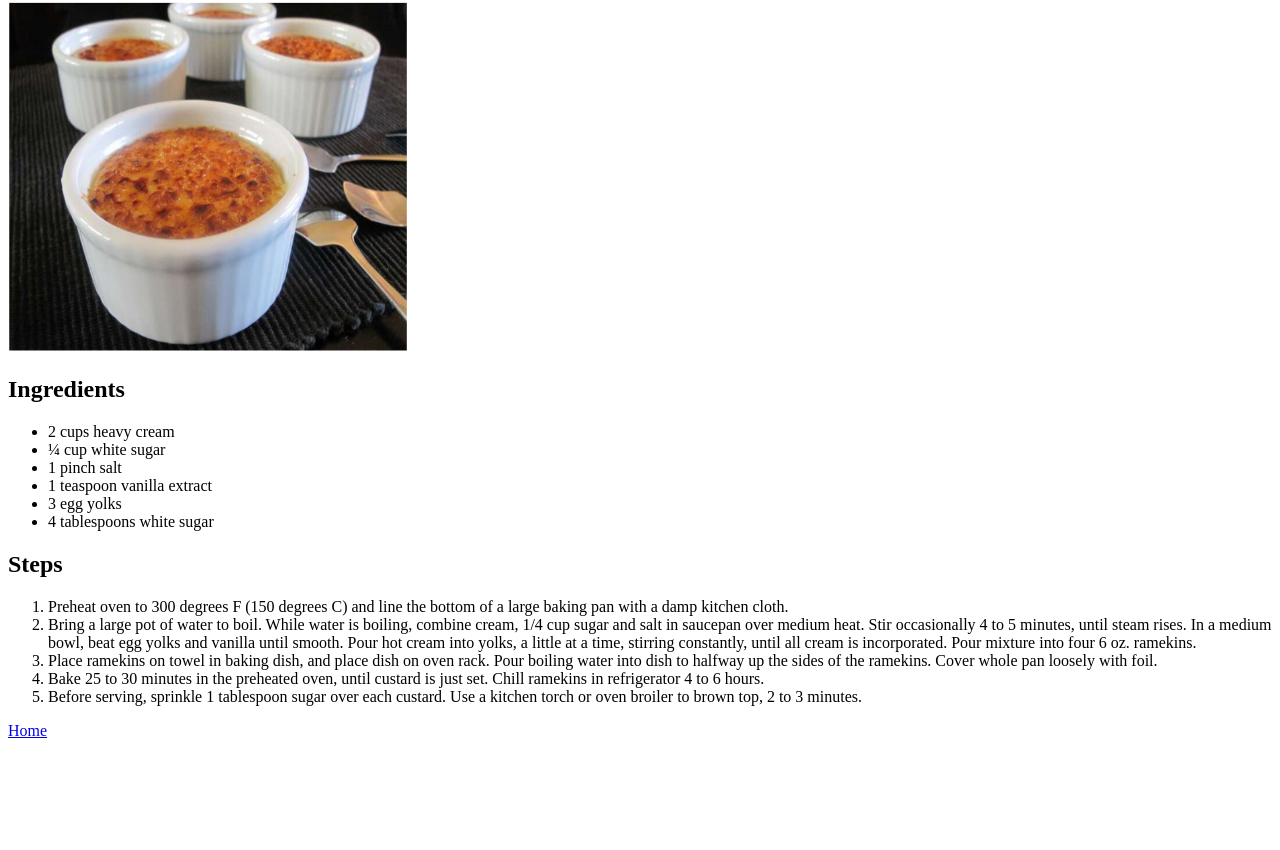
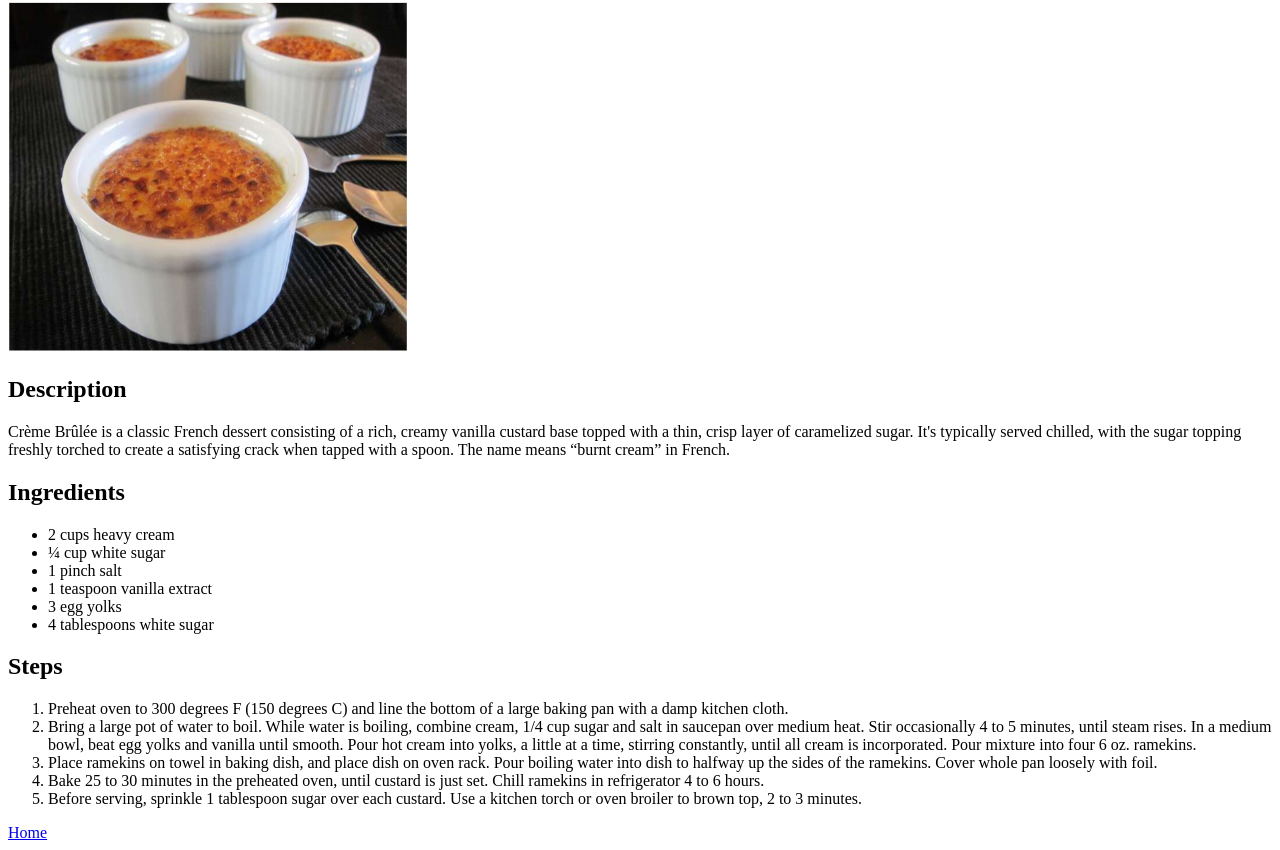
Before and after one commit to PartyPooepr/odin-recipes, a plain HTML site: page recipes/creme_burlee.html in a window 1280 px wide. Shown: the part 78-928 px from the top of the page. Before the commit the page ends 826 px from the top, so only its background shows below. Drawn offline with Linux system fonts and the light colour scheme.

Commit message:
Add missing Description to creme burlee

```diff
--- a/recipes/creme_burlee.html
+++ b/recipes/creme_burlee.html
@@ -8,6 +8,8 @@
 <body>
     <h1>Creme Burlee</h1>
     <img src="../assets/Creme_Burlee.png" alt="A Picture of Creme Burlee" height="350" width="400">
+    <h2>Description</h2>
+    <p>Crème Brûlée is a classic French dessert consisting of a rich, creamy vanilla custard base topped with a thin, crisp layer of caramelized sugar. It's typically served chilled, with the sugar topping freshly torched to create a satisfying crack when tapped with a spoon. The name means “burnt cream” in French.</p>
     <h2>Ingredients</h2>
     <ul>
         <li>2 cups heavy cream</li>
```
Also changed, not shown: 1 other file.
